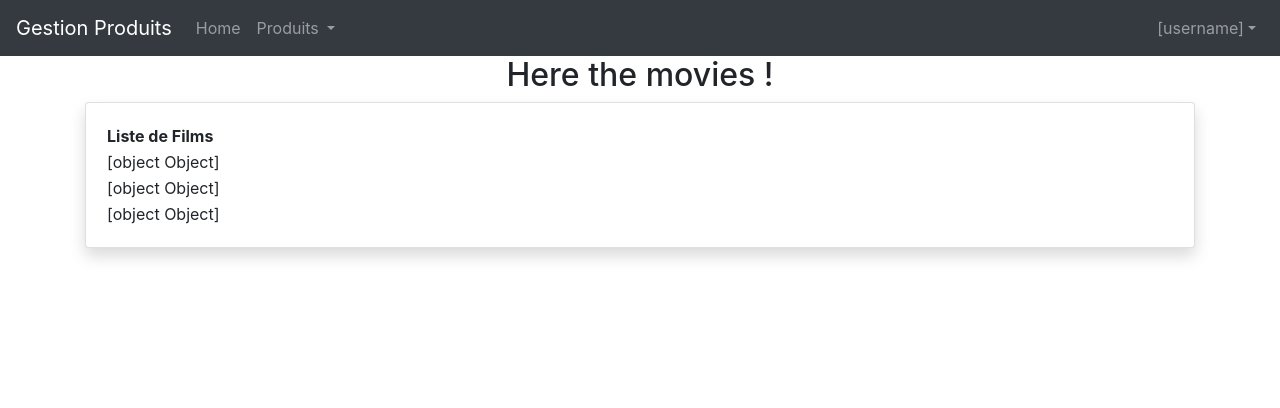
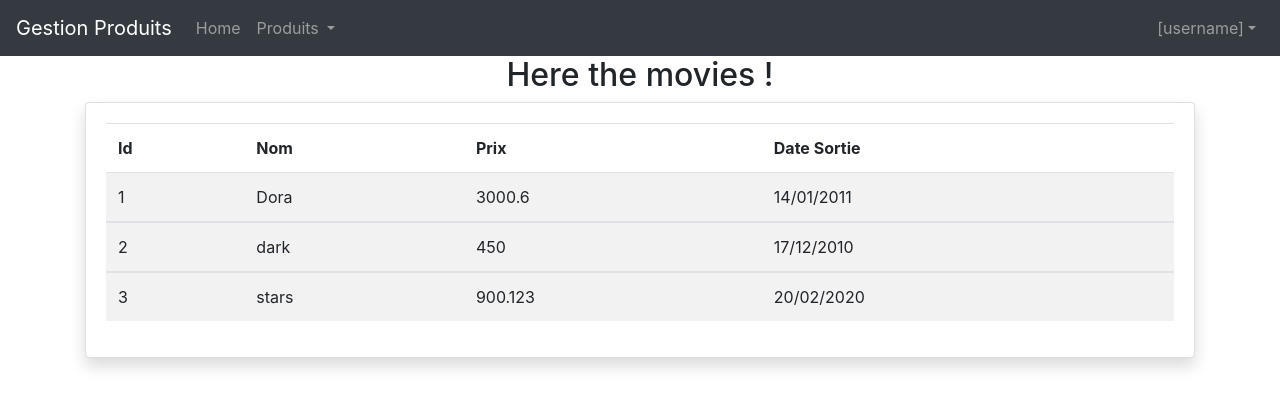
Before and after one commit to amira-haouet/managermovies_SpringBootAngular, an Angular app in the folder MesFilms/: page /films in a window 1280 px wide. Shown: the top 408 px of the page. Built offline with nearby package versions, Linux system fonts and the light colour scheme.

Commit message:
update struct

```diff
--- a/MesFilms/src/app/films/films.component.html
+++ b/MesFilms/src/app/films/films.component.html
@@ -3,15 +3,19 @@
 <div class="container">
     <div class="card shadow mb-4">
         <div class="card-body">
-            <table>
-                <thead>
-                    <tr>
-                        <th>Liste de Films</th>
-                    </tr>
-                </thead>
+            <table class="table table-striped">
+                <tr>
+                    <th>Id</th>
+                    <th>Nom</th>
+                    <th>Prix</th>
+                    <th>Date Sortie</th>
+                </tr>
                 <tbody *ngFor="let film of films">
                     <tr>
-                        <td>{{film}}</td>
+                        <td>{{film.idFilm}}</td>
+                        <td>{{film.titre}}</td>
+                        <td>{{film.prixticket}}</td>
+                        <td>{{film.dateSortie | date:'dd/MM/yyyy'}}</td>
                     </tr>
                 </tbody>
             </table>
```
